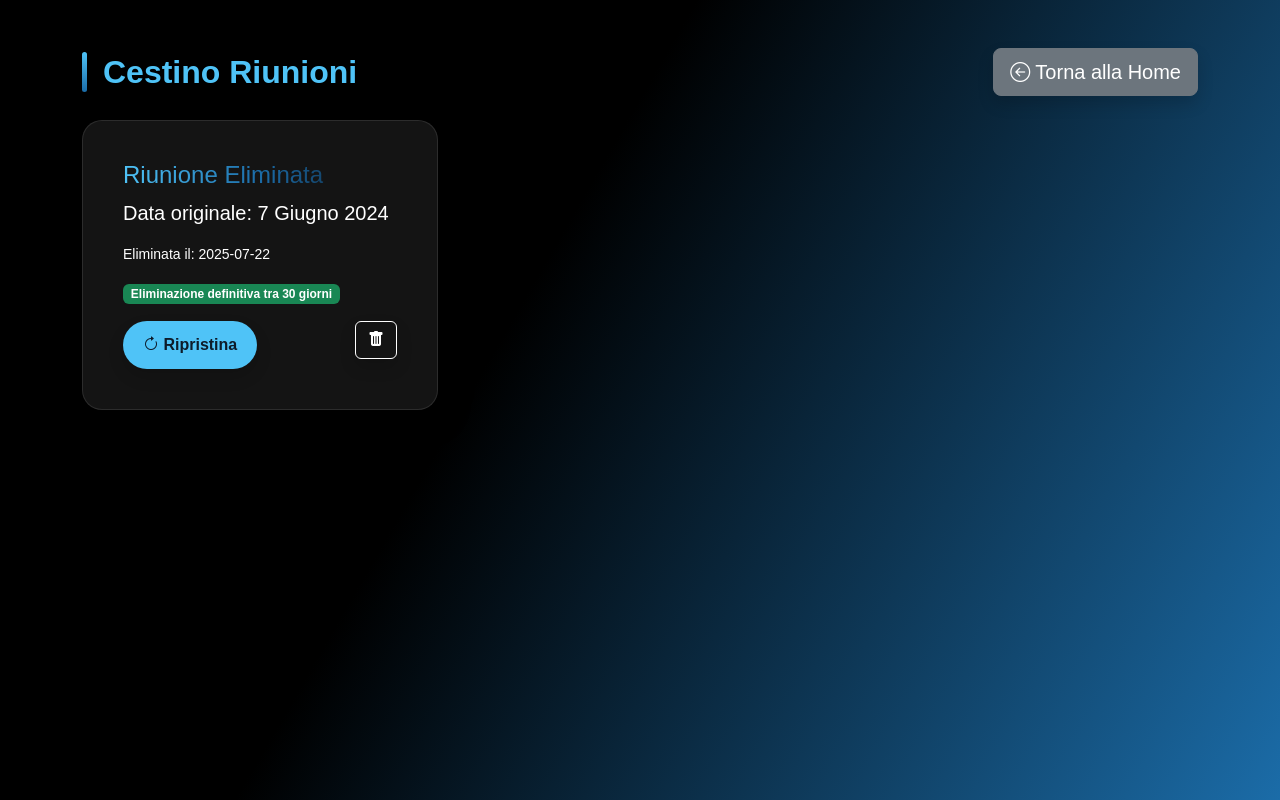
After one commit to PesceNemo/MeetingMenager, a PHP site: page /trash.php in a window 1280 px wide. The commit adds this page. Run offline with PHP 8.4, Linux system fonts and the light colour scheme.

Commit message:
Add files via upload

```diff
--- /dev/null
+++ b/trash.php
@@ -0,0 +1,91 @@
+<?php
+$trashedJson = file_get_contents('trashed_meetings.json');
+if ($trashedJson === false) {
+    die("Errore nel caricare il file trashed_meetings.json");
+}
+
+$trashedMeetings = json_decode($trashedJson, true);
+if ($trashedMeetings === null) {
+    die("Errore nel decodificare il file JSON");
+}
+
+function giorniRimanenti($deletedDate) {
+    $oggi = new DateTime();
+    $eliminata = new DateTime($deletedDate);
+    $differenza = $oggi->diff($eliminata)->days;
+    return max(0, 30 - $differenza);
+}
+?>
+
+<!DOCTYPE html>
+<html lang="it">
+<head>
+    <meta charset="UTF-8" />
+    <title>Cestino Riunioni</title>
+    <meta name="viewport" content="width=device-width, initial-scale=1" />
+
+    <link href="https://cdn.jsdelivr.net/npm/bootstrap@5.3.2/dist/css/bootstrap.min.css" rel="stylesheet">
+    <link href="https://cdnjs.cloudflare.com/ajax/libs/bootstrap-icons/1.10.0/font/bootstrap-icons.min.css" rel="stylesheet">
+    <link href="index.css" rel="stylesheet">
+</head>
+<body>
+
+<div class="container py-5">
+
+    <div class="d-flex justify-content-between align-items-center mb-4 flex-wrap">
+        <div class="d-flex align-items-center mb-2 mb-md-0">
+            <div class="section-title-line me-3"></div>
+            <h2 class="mb-0 text-primary-blue"><strong>Cestino Riunioni</strong></h2>
+        </div>
+
+        <a href="index.php" class="btn btn-secondary btn-lg shadow text-white mt-2 mt-md-0">
+            <i class="bi bi-arrow-left-circle"></i> Torna alla Home
+        </a>
+    </div>
+
+    <div class="row g-4">
+        <?php if (!empty($trashedMeetings)): ?>
+            <?php foreach ($trashedMeetings as $id => $meeting): ?>
+                <?php
+                    $giorni = giorniRimanenti($meeting['deleted_at']);
+                    $badge = $giorni <= 5 ? 'danger' : ($giorni <= 15 ? 'warning' : 'success');
+                ?>
+                <div class="col-12 col-sm-6 col-md-4">
+                    <div class="card prodotto-card p-4 text-white h-100">
+                        <div class="card-body d-flex flex-column justify-content-between">
+                            <div>
+                                <h4 class="card-title gradient-text">Riunione Eliminata</h4>
+                                <p class="lead">Data originale: <?= htmlspecialchars($meeting['date']) ?></p>
+                                <p class="small">Eliminata il: <?= htmlspecialchars($meeting['deleted_at']) ?></p>
+                                <span class="badge bg-<?= $badge ?>">Eliminazione definitiva tra <?= $giorni ?> giorni</span>
+                            </div>
+                            <div class="mt-3 d-flex justify-content-between">
+                                <form method="POST" action="restore_meeting.php">
+                                    <input type="hidden" name="id" value="<?= $id ?>">
+                                    <button class="btn btn-mic shadow" type="submit">
+                                        <i class="bi bi-arrow-clockwise"></i> Ripristina
+                                    </button>
+                                </form>
+                                <form method="POST" action="delete_forever.php">
+                                    <input type="hidden" name="id" value="<?= $id ?>">
+                                    <button class="btn btn-delete-task shadow" onclick="return confirm('Sei sicuro di voler eliminare definitivamente questa riunione?');">
+                                        <i class="bi bi-trash-fill"></i>
+                                    </button>
+                                </form>
+                            </div>
+                        </div>
+                    </div>
+                </div>
+            <?php endforeach; ?>
+        <?php else: ?>
+            <div class="alert alert-info text-white bg-opacity-25" role="alert">
+                Il cestino è vuoto.
+            </div>
+        <?php endif; ?>
+    </div>
+
+</div>
+
+<script src="https://cdn.jsdelivr.net/npm/bootstrap@5.3.2/dist/js/bootstrap.bundle.min.js"></script>
+</body>
+</html>
--- /dev/null
+++ b/trashed_meetings.json
@@ -0,0 +1,11 @@
+{
+    "3": {
+        "date": "7 Giugno 2024",
+        "tasks": [
+            "[Fatto] Aggiornare roadmap.",
+            "[Fatto] Pianificare Q3.",
+            "[Fatto] Creare slide per la review."
+        ],
+        "deleted_at": "2025-07-22"
+    }
+}
```
Also changed, not shown: archived_meetings.json (+1 -10 lines), archived_meetings.php (+8 -0 lines), delete_meeting.php (+51 -17 lines), index.php (+7 -1 lines), meetings.json (+4 -5 lines).
